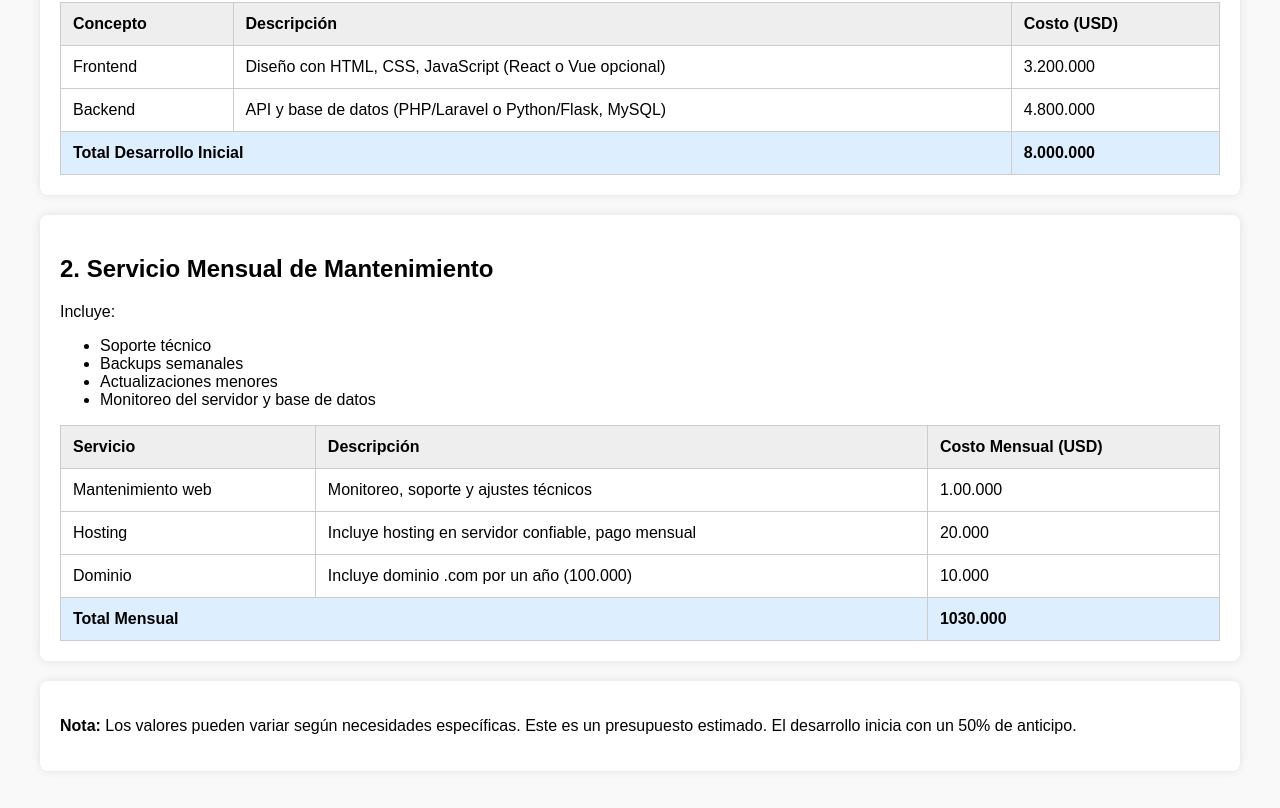
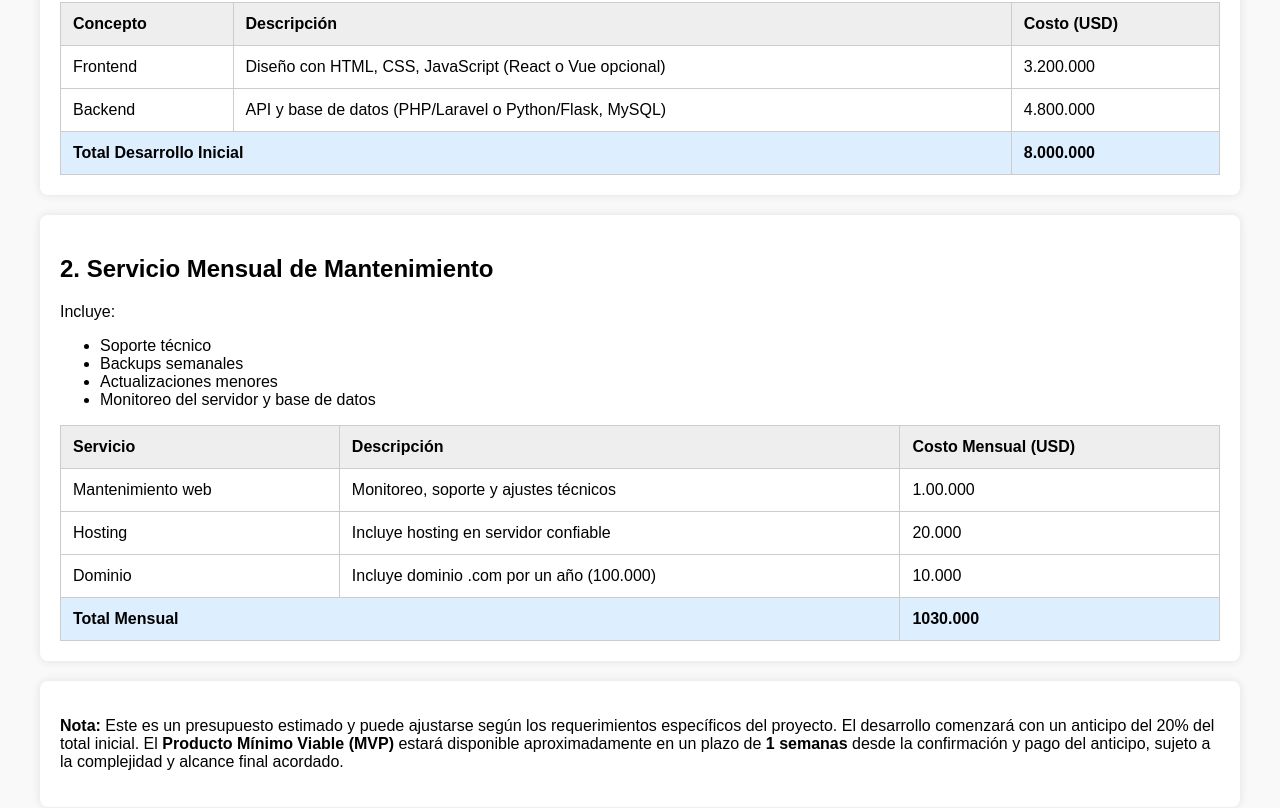
Before and after one commit to felipao85/web, a plain HTML site: page index.html in a window 1280 px wide. Shown: the part 324-1132 px from the top of the page. Drawn offline with Linux system fonts and the light colour scheme.

Commit message:
Add files via upload

```diff
--- a/index.html
+++ b/index.html
@@ -100,7 +100,7 @@
       </tr>
       <tr>
         <td>Hosting</td>
-        <td>Incluye hosting en servidor confiable, pago mensual </td>
+        <td>Incluye hosting en servidor confiable</td>
         <td>20.000</td>
       </tr>
       <tr>
@@ -116,7 +116,11 @@
   </div>
 
   <div class="seccion">
-    <p><strong>Nota:</strong> Los valores pueden variar según necesidades específicas. Este es un presupuesto estimado. El desarrollo inicia con un 50% de anticipo.</p>
+    <p>
+        <strong>Nota:</strong> Este es un presupuesto estimado y puede ajustarse según los requerimientos específicos del proyecto.
+        El desarrollo comenzará con un anticipo del 20% del total inicial.
+        El <strong>Producto Mínimo Viable (MVP)</strong> estará disponible aproximadamente en un plazo de <strong>1 semanas</strong> desde la confirmación y pago del anticipo, sujeto a la complejidad y alcance final acordado.
+      </p>
   </div>
 
 </body>
```
